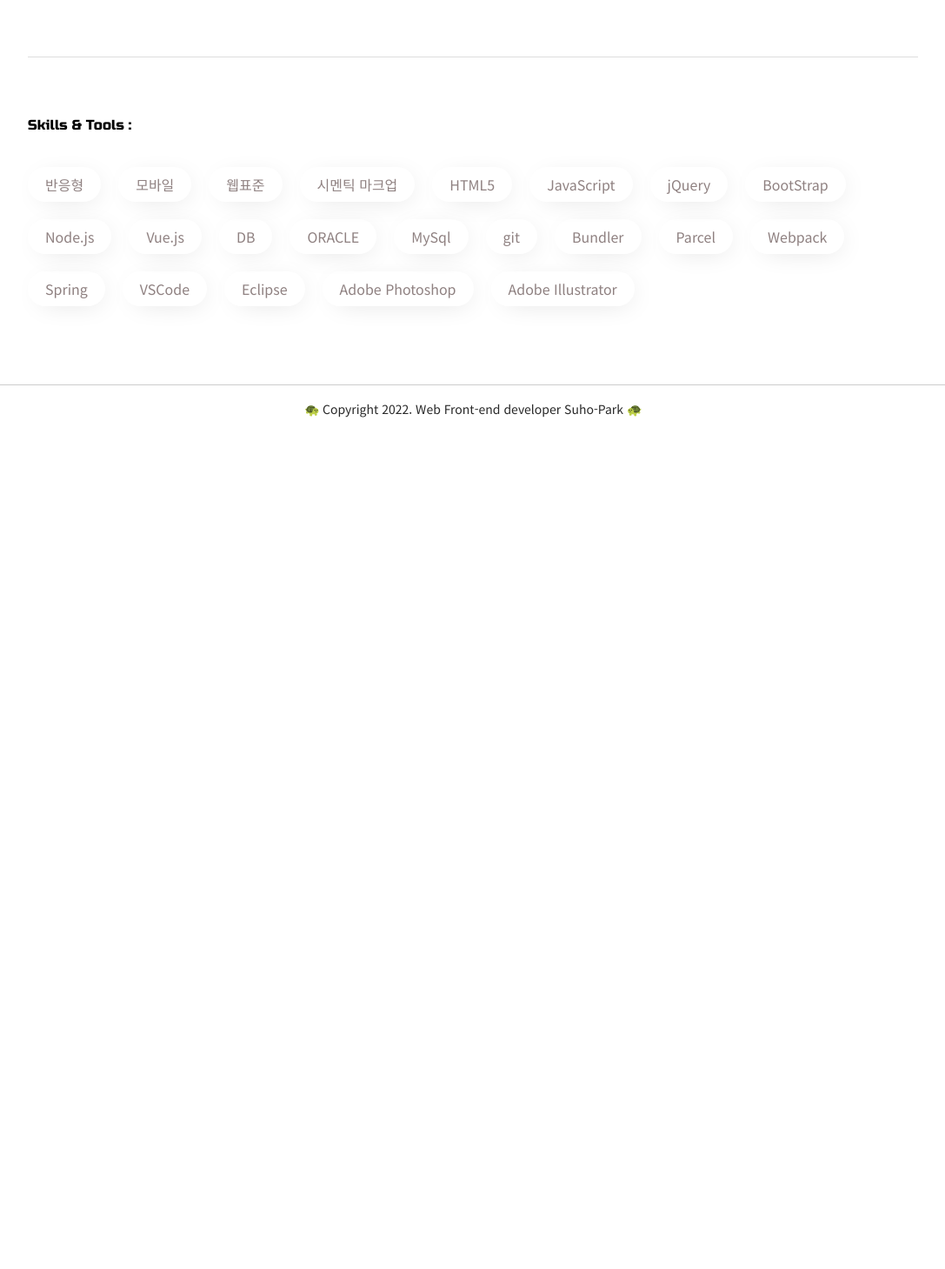
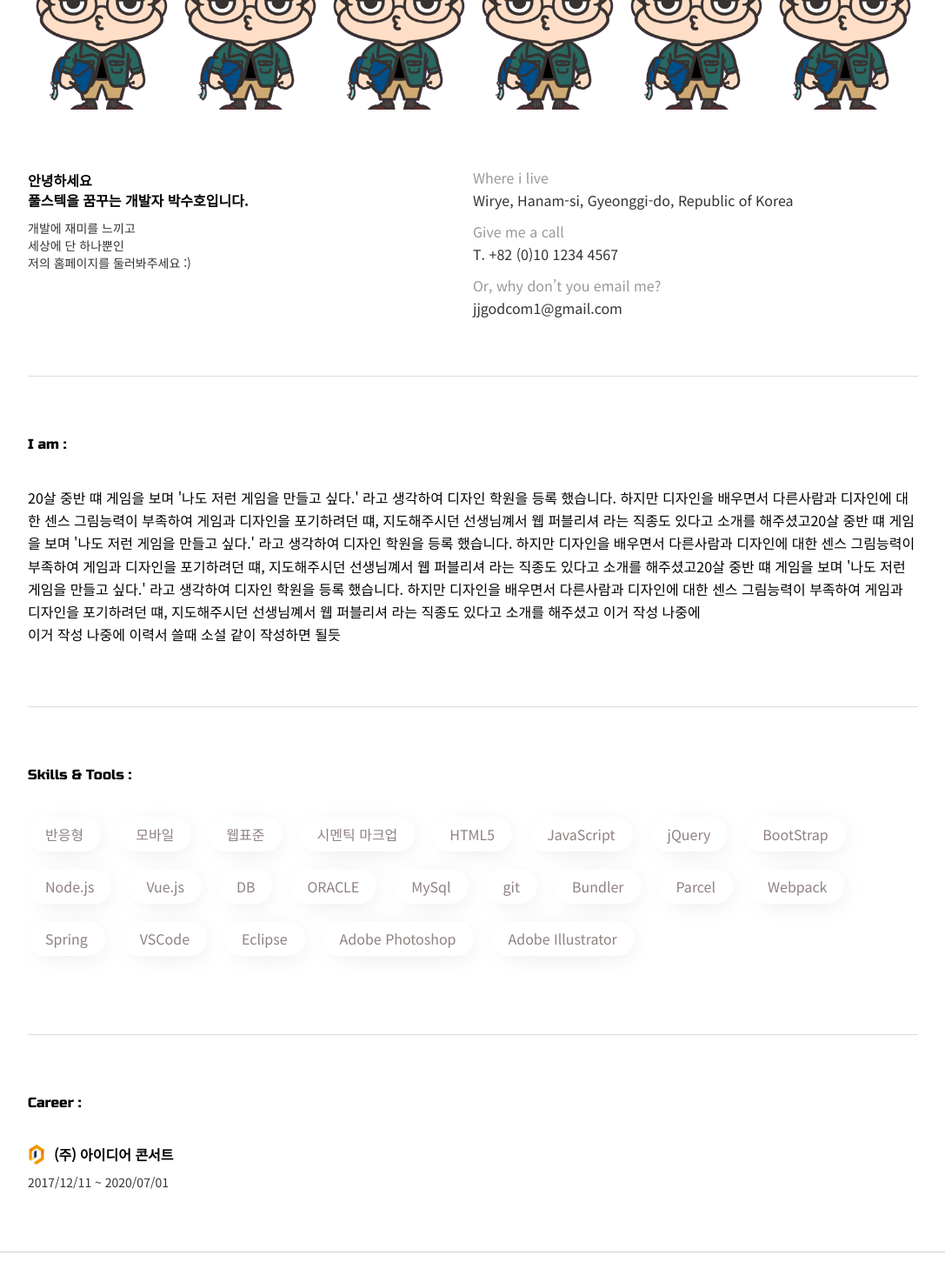
Before and after one commit to jjgodcom/vue-jjgodcom.com, a Vue app: page /#/about in a window 1280 px wide. Shown: the part 420-1879 px from the top of the page at 87% size, without its empty margins (96-1183 px from the left). Before the commit the page ends 917 px from the top, so only its background shows below. Built offline with nearby package versions, Linux system fonts and the light colour scheme.

Commit message:
about 수정

```diff
--- /dev/null
+++ b/src/components/about/Career.vue
@@ -0,0 +1,58 @@
+<template>
+  <!-- Skills -->
+  <div class="career">
+    <p class="title">Career :</p>
+    <ul>
+      <li>
+        <p class="company">
+          <img src="../../assets/common/ideaconcert.png">
+          (주) 아이디어 콘서트
+        </p>
+        <p class="day">2017/12/11 ~ 2020/07/01</p>
+      </li>
+    </ul>
+  </div>
+  <!-- /Skills -->
+</template>
+
+<style lang="scss" scoped>
+@import '~/scss/var.scss';
+.career {
+  padding: 70px 0;
+  .title {
+    font-family: $font--Russo;
+    margin-bottom: 40px;
+  }
+  .img {}
+  .company {
+    font-family: $font--NotoSans;
+    font-weight: 700;
+    font-size: 16px;
+    line-height: 1.43;
+    margin-bottom: 10px;
+    display: flex;
+    img {
+      width: 20px;
+      margin-right: 10px;
+    }
+  }
+  .day {
+    font-family: $font--NotoSans;
+    font-size: 14px;
+    line-height: 1.43;
+    color:#333
+  }
+}
+@include media890 {
+  .career {
+    padding: 40px 0;
+    .title {
+      text-align: center;
+      margin-bottom: 30px;
+    }
+    ul {
+      text-align: center;
+    }
+  }
+}
+</style>
--- /dev/null
+++ b/src/components/about/Info.vue
@@ -0,0 +1,90 @@
+<template>
+  <div class="info">
+    <div class="left-box">
+      <h5>
+        안녕하세요<br>
+        풀스텍을 꿈꾸는 개발자 박수호입니다.
+      </h5>
+      <p>
+        개발에 재미를 느끼고 <br>
+        세상에 단 하나뿐인   <br>
+        저의 홈페이지를 둘러봐주세요 :)
+      </p>
+    </div>
+    <div class="right-box">
+      <ul>
+        <li>
+          <p>Where i live</p>
+          <p>Wirye, Hanam-si, Gyeonggi-do, Republic of Korea</p>
+        </li>
+        <li>
+          <p>Give me a call</p>
+          <p>T. +82 (0)10 1234 4567</p>
+        </li>
+        <li>
+          <p>Or, why don’t you email me?</p>
+          <p>jjgodcom1@gmail.com</p>
+        </li>
+      </ul>
+    </div>
+  </div>
+</template>
+
+<style lang="scss" scoped>
+@import '~/scss/var.scss';
+.info {
+  padding: 70px 0;
+  border-bottom: 1px solid #ddd;
+  display: flex;
+  .left-box,
+  .right-box {
+    flex: 1;
+  }
+  .left-box {
+    h5 {
+      font-family: $font--NotoSans;
+      font-weight: 700;
+      font-size: 16px;
+      line-height: 1.43;
+      margin-bottom: 10px;
+    }
+    p {
+      font-family: $font--NotoSans;
+      font-size: 14px;
+      line-height: 1.43;
+      color:#333
+
+    }
+  }
+  .right-box {
+    li {
+      margin-bottom: 20px;
+      &:last-child {
+        margin-bottom: 0;
+      }
+      p {
+        &:first-child {
+          color:#999;
+          padding-bottom: 10px;
+          font-family: $font--NotoSans;
+        }
+        &:last-child {
+          color:#333;
+          font-family: $font--NotoSans;
+        }
+      }
+    }
+  }
+}
+
+@include media890 {
+  .info {
+    padding: 40px 0;
+    display: block;
+    text-align: center;
+    .left-box {
+      padding-bottom: 50px;
+    }
+  }
+}
+</style>
--- a/src/components/about/Photo.vue
+++ b/src/components/about/Photo.vue
@@ -1,7 +1,7 @@
 <template>
   <!-- photo -->
   <div class="photo">
-    <vue-load-image>
+    <!-- <vue-load-image>
       <template v-slot:image>
         <img src="../../assets/common/character.png" />
       </template>
@@ -9,7 +9,7 @@
         <img src="https://raw.githubusercontent.com/jjgodcom/vue-jjgodcom.com/f11e79fd131f723fa828cf254f1336a7458d9cb0/src/assets/common/loading.gif" />
       </template>
       <template v-slot:error> image load fails </template>
-    </vue-load-image>
+    </vue-load-image> -->
   </div>
   <!-- /photo -->
 </template>
@@ -27,6 +27,10 @@ export default {
 <style lang="scss" scoped>
 @import '~/scss/var.scss';
 .photo{
+  padding-bottom: 43%;
+  background-image: url('../../assets/common/character.png');
+  background-size: auto 51%;
+
   img{
     width: 300px;
     display: block;
--- a/src/components/about/Skills.vue
+++ b/src/components/about/Skills.vue
@@ -72,6 +72,7 @@ export default {
 @import '~/scss/var.scss';
 .skills {
   padding: 70px 0;
+  border-bottom: 1px solid #ddd;
   .title {
     font-family: $font--Russo;
     margin-bottom: 40px;
--- a/src/components/home/About.vue
+++ b/src/components/home/About.vue
@@ -1,21 +1,27 @@
 <template>
   <div class="container">
     <Photo></Photo>
+    <Info></Info>
     <Iam></Iam>
     <Skills></Skills>
+    <Career></Career>
   </div>
 </template>
 
 <script>
+import Photo from '~/components/about/Photo'
+import Info from '~/components/about/Info'
 import Iam from '~/components/about/Iam'
-import Photo from '~/components/about/Photo'
 import Skills from '~/components/about/Skills'
+import Career from '~/components/about/Career'
 
 export default {
   components: {
+    Photo,
+    Info,
     Iam,
-    Photo,
-    Skills
+    Skills,
+    Career
   }
 }
 </script>
--- a/src/views/About.vue
+++ b/src/views/About.vue
@@ -1,21 +1,27 @@
 <template>
   <div class="container">
     <Photo></Photo>
+    <Info></Info>
     <Iam></Iam>
     <Skills></Skills>
+    <Career></Career>
   </div>
 </template>
 
 <script>
 import Photo from '~/components/about/Photo'
+import Info from '~/components/about/Info'
 import Iam from '~/components/about/Iam'
 import Skills from '~/components/about/Skills'
+import Career from '~/components/about/Career'
 
 export default {
   components:{
     Photo,
+    Info,
     Iam,
-    Skills
+    Skills,
+    Career
   }
 }
 </script>
```
Also changed, not shown: src/assets/common/ideaconcert.png (added).
